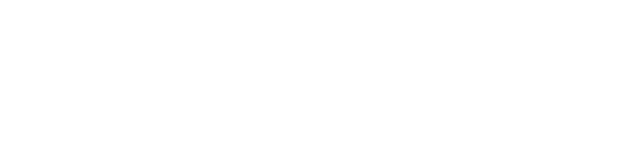
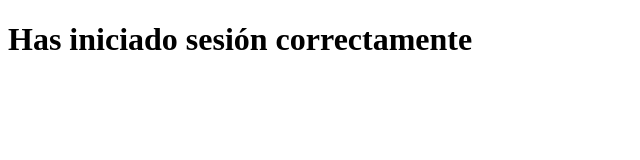
Before and after one commit to eduardogit2/proyecto-huertoHogar, a plain HTML site: page inicio.html in a window 1280 px wide. Shown: the whole page, without its empty margins (0-640 px from the left). Drawn offline with Linux system fonts and the light colour scheme.

Commit message:
sesion_exitosa

```diff
--- a/inicio.html
+++ b/inicio.html
@@ -3,9 +3,9 @@
 <head>
     <meta charset="UTF-8">
     <meta name="viewport" content="width=device-width, initial-scale=1.0">
-    <title>Document</title>
+    <title>Inicio</title>
 </head>
 <body>
-
+    <h1>Has iniciado sesión correctamente</h1>
 </body>
 </html>
```
